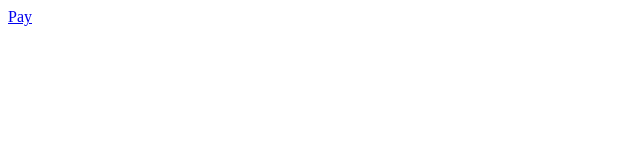
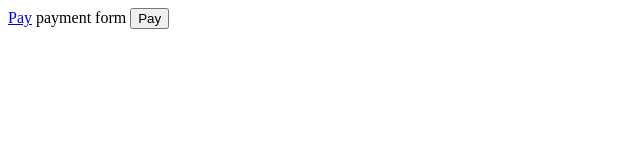
Before and after one commit to sorryformygit2/web-project, a plain HTML site: page payment.html in a window 1280 px wide. Shown: the whole page, without its empty margins (0-640 px from the left). Drawn offline with Linux system fonts and the light colour scheme.

Commit message:
pay button

```diff
--- a/payment.html
+++ b/payment.html
@@ -6,5 +6,7 @@
 </head>
 <body>
 <a href="payment.html">Pay</a>
+payment form
+<button>Pay</button>
 </body>
 </html>
```
